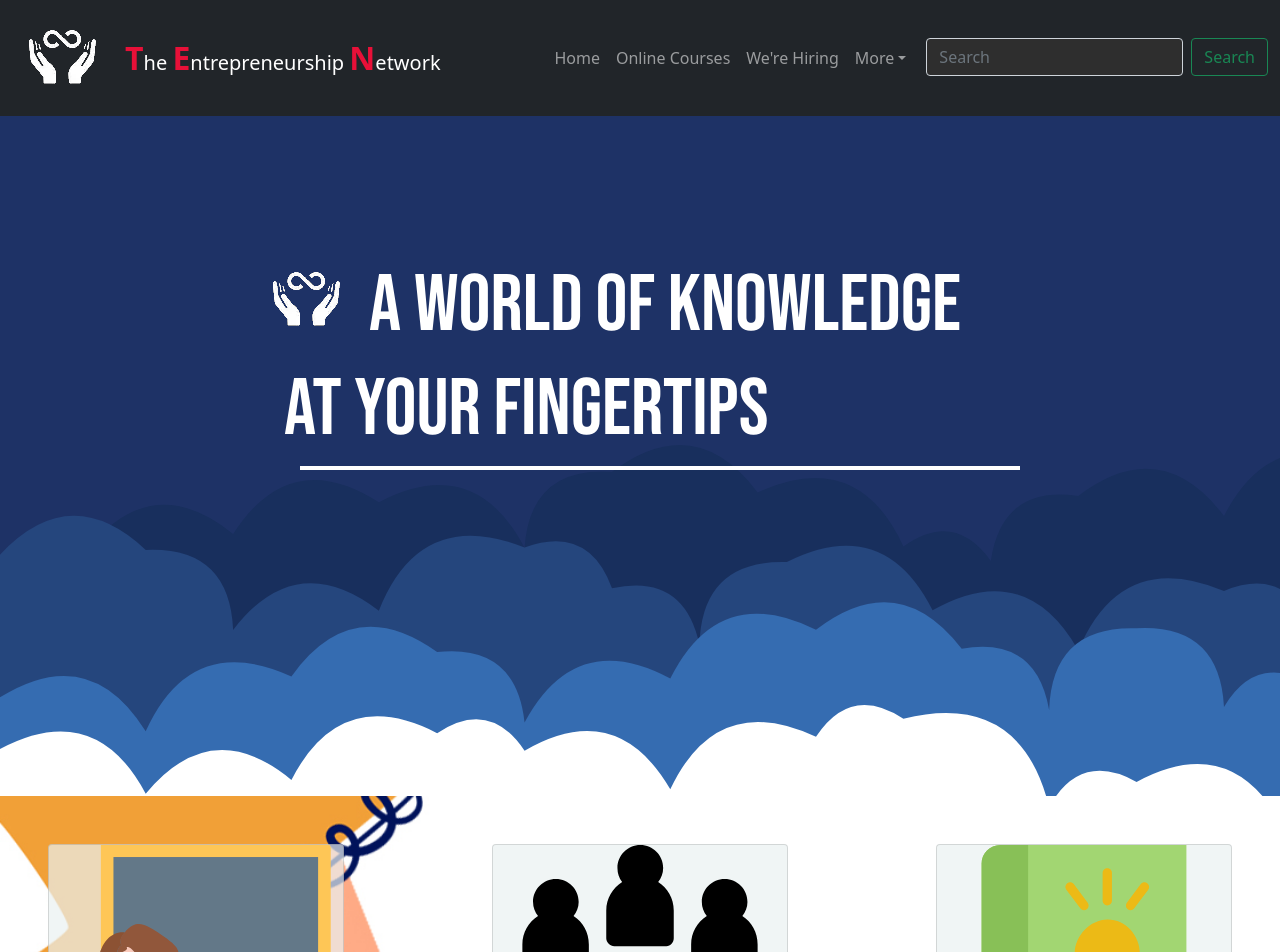
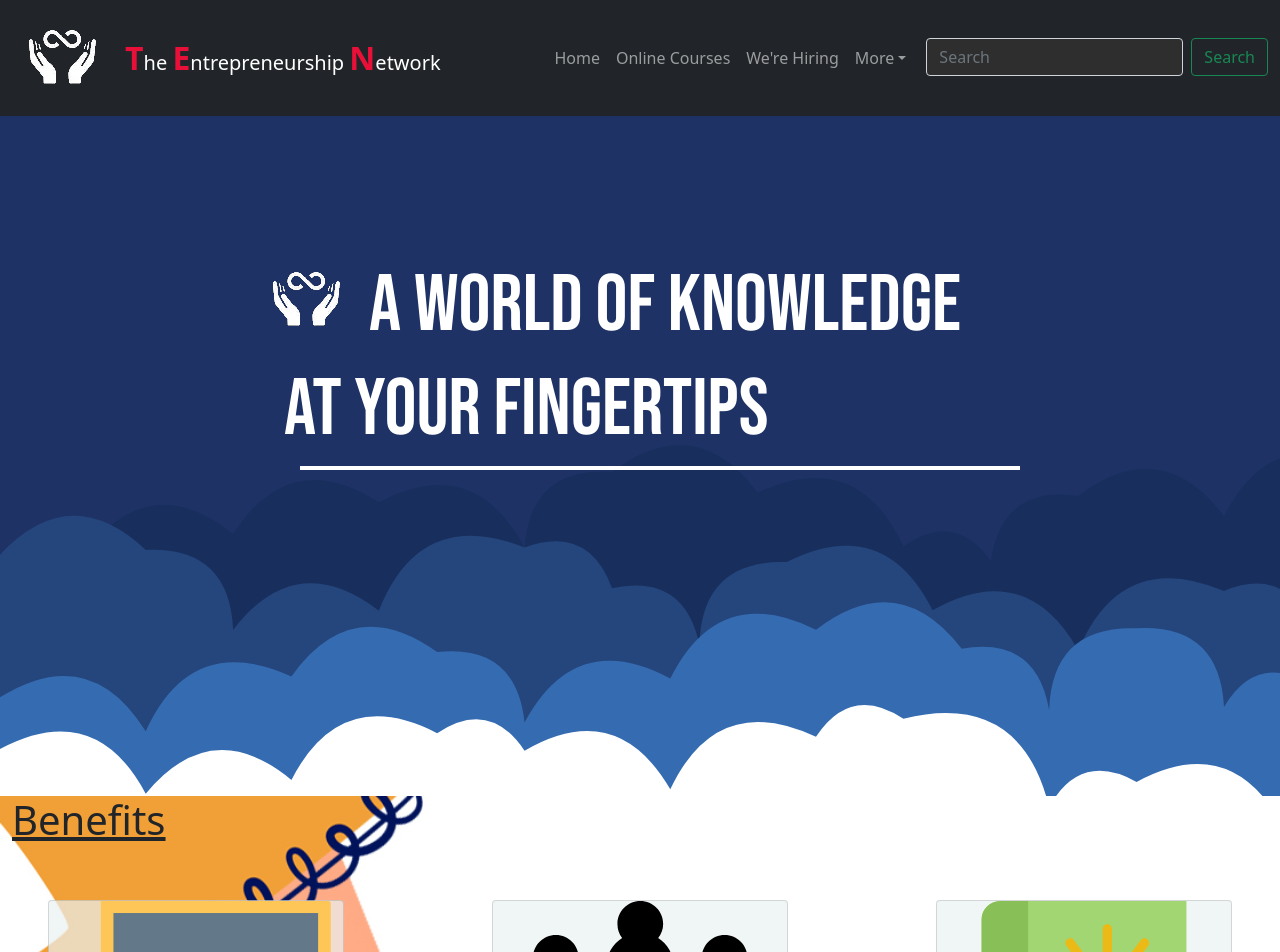
Before and after one commit to djmagnusa/ten-site, a React (Create React App) app: page / in a window 1280 px wide. Shown: the top 952 px of the page. Built offline with nearby package versions, Linux system fonts and the light colour scheme.

Commit message:
Update benefits section

```diff
--- a/src/components/Benefits.js
+++ b/src/components/Benefits.js
@@ -6,6 +6,7 @@ import curriculum from '../images/curriculum.svg';
 const Benefits = () => {
     return (
         <div className="container-fluid benefits-container">
+                <h1><u>Benefits</u></h1>
                 <div className="d-flex">
                     <div className="row pt-5 px-5 justify-content-between">
                         <div className="col-lg-3 card">
```
Also changed, not shown: src/images/benefits1.svg (added).
